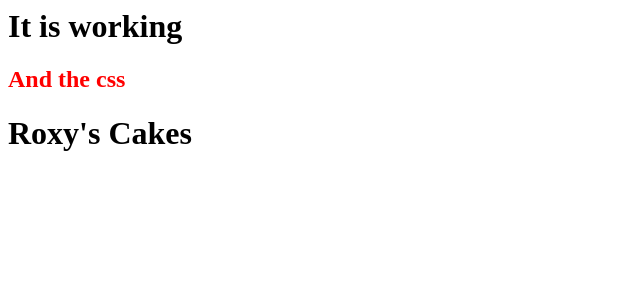
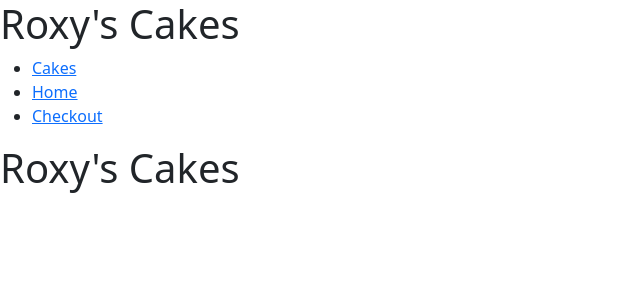
Before and after one commit to ViktorMathe/roxys-cakes, a Django app: page / in a window 1280 px wide. Shown: the top 300 px of the page, without its empty margins (0-640 px from the left). Run offline with Django 4.2, Linux system fonts and the light colour scheme.

Commit message:
Added bootstrap to the base.html

```diff
--- a/templates/base.html
+++ b/templates/base.html
@@ -1,11 +1,25 @@
 {% load static %}
 
 <head>
-<link rel="stylesheet" href="{% static 'css/base.css' %}">
+    <link rel="stylesheet" href="https://cdn.jsdelivr.net/npm/bootstrap@5.3.0-alpha1/dist/css/bootstrap.min.css">
+    <link rel="stylesheet" href="{% static 'css/base.css' %}">
+    <script src="https://cdn.jsdelivr.net/npm/bootstrap@5.3.0-alpha1/dist/js/bootstrap.bundle.min.js"></script>
 </head>
 
-<h1>It is working</h1>
-<h2>And the css</h2>
+<header>
+    <h1>Roxy's Cakes</h1>
+    <ul>
+        <li>
+            <a href="{% url 'cakes' %}">Cakes</a>
+        </li>
+        <li>
+            <a href="{% url 'home' %}">Home</a>
+        </li>
+        <li>
+            <a href="#">Checkout</a>
+        </li>
+    </ul>
+</header>
 
 {% block content %}
 {% endblock %}
```
